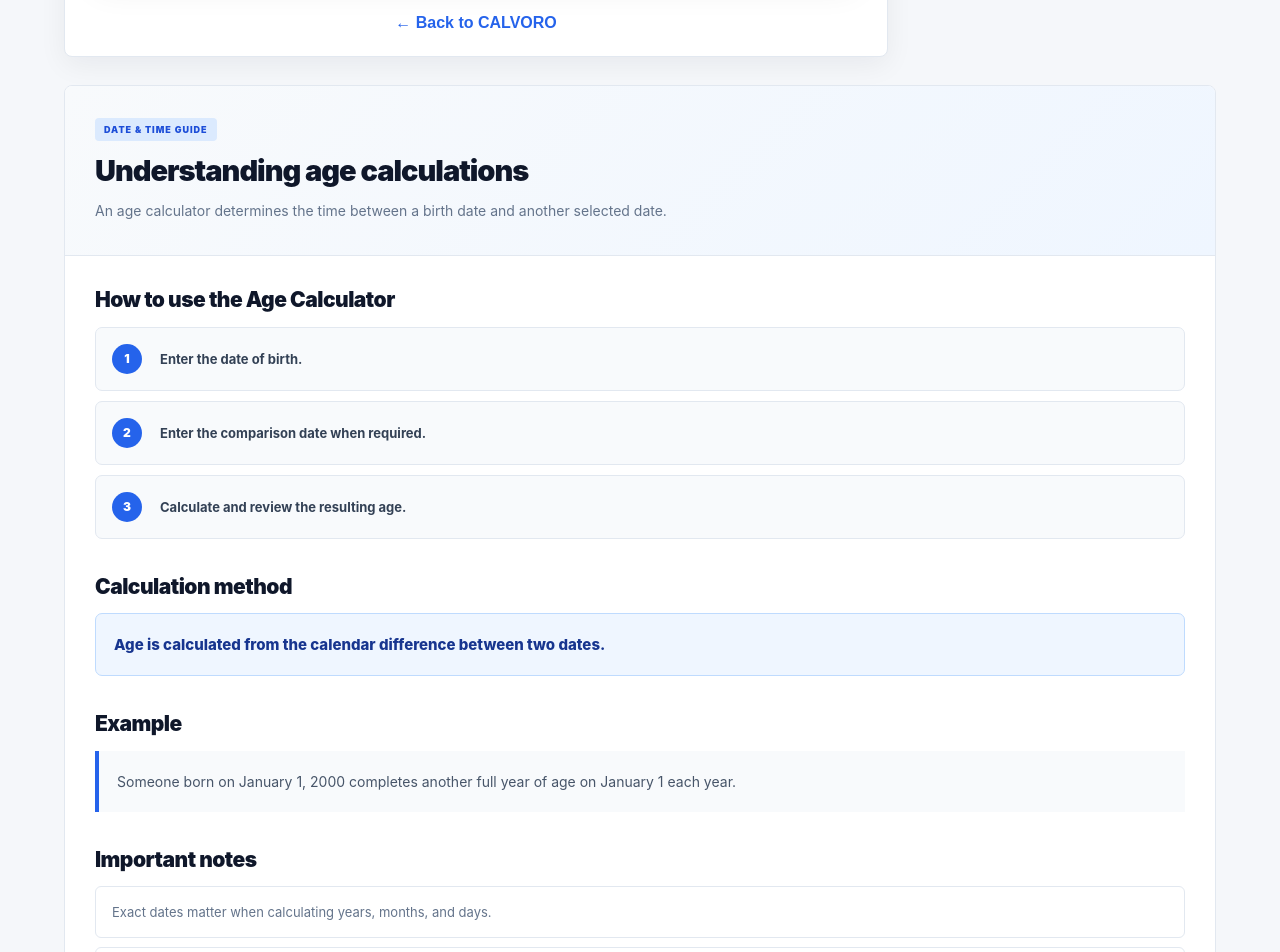
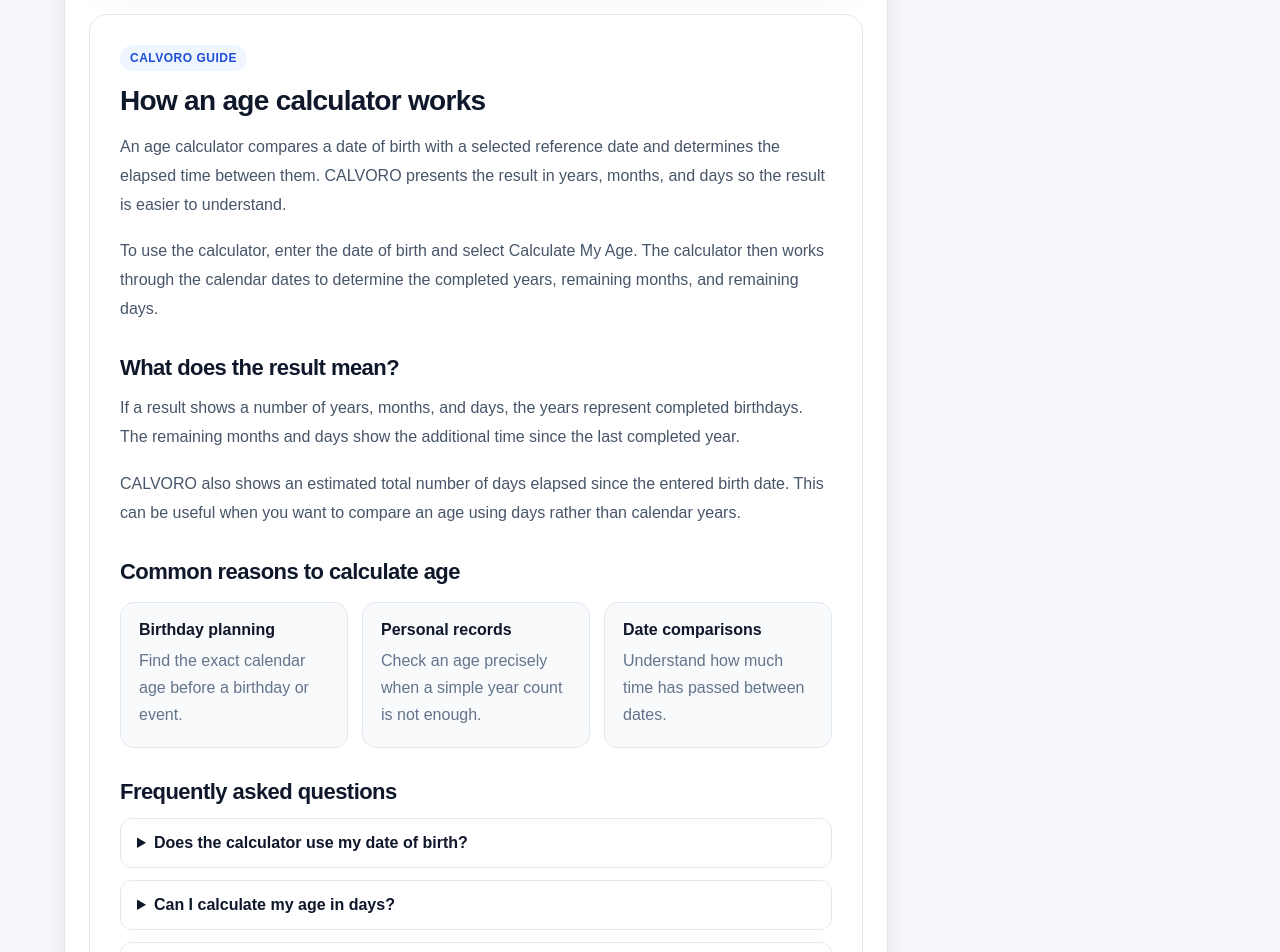
Before and after one commit to shoaib32156/calvoro, a React (Vite) app: page /age in a window 1280 px wide. Shown: the part 1440-2392 px from the top of the page. Built offline with nearby package versions, Linux system fonts and the light colour scheme.

Commit message:
Add age calculator guide

```diff
--- a/src/App.jsx
+++ b/src/App.jsx
@@ -17,6 +17,7 @@ import PrivacyPolicy from "./Pages/PrivacyPolicy.jsx";
 import Terms from "./Pages/Terms.jsx";
 import About from "./Pages/About.jsx";
 import HomeSEOContent from "./Pages/HomeSEOContent.jsx";
+import AgeCalculatorGuide from "./Pages/AgeCalculatorGuide.jsx";
 
 import AISummarizer from "./Pages/AISummarizer.jsx";
 import AITextRewriter from "./AITexterRewriter.jsx";
--- a/src/Pages/AgeCalculator.jsx
+++ b/src/Pages/AgeCalculator.jsx
@@ -1,5 +1,6 @@
 import { useState } from "react";
 import "./AgeCalculator.css";
+import AgeCalculatorGuide from "./AgeCalculatorGuide.jsx";
 
 function AgeCalculator() {
   const [birthDate, setBirthDate] = useState("");
@@ -199,9 +200,13 @@ function AgeCalculator() {
 
           </div>
 
-        </div>
+                </div>
+
+        <AgeCalculatorGuide />
 
         <div className="back-home">
+
+
           <a href="/">
             ← Back to CALVORO
           </a>
--- /dev/null
+++ b/src/Pages/AgeCalculatorGuide.jsx
@@ -0,0 +1,294 @@
+export default function AgeCalculatorGuide() {
+  return (
+    <section
+      style={{
+        marginTop: "30px",
+        padding: "30px",
+        background: "#ffffff",
+        border: "1px solid #e2e8f0",
+        borderRadius: "18px",
+      }}
+    >
+      <div
+        style={{
+          display: "inline-block",
+          padding: "6px 10px",
+          borderRadius: "999px",
+          background: "#eff6ff",
+          color: "#1d4ed8",
+          fontSize: "12px",
+          fontWeight: "800",
+          letterSpacing: "0.5px",
+          textTransform: "uppercase",
+          marginBottom: "12px",
+        }}
+      >
+        CALVORO Guide
+      </div>
+
+      <h2
+        style={{
+          margin: "0 0 14px",
+          color: "#0f172a",
+          fontSize: "28px",
+          lineHeight: "1.3",
+        }}
+      >
+        How an age calculator works
+      </h2>
+
+      <p
+        style={{
+          color: "#475569",
+          fontSize: "16px",
+          lineHeight: "1.8",
+          margin: "0 0 18px",
+        }}
+      >
+        An age calculator compares a date of birth with a selected
+        reference date and determines the elapsed time between them.
+        CALVORO presents the result in years, months, and days so the
+        result is easier to understand.
+      </p>
+
+      <p
+        style={{
+          color: "#475569",
+          fontSize: "16px",
+          lineHeight: "1.8",
+          margin: "0 0 18px",
+        }}
+      >
+        To use the calculator, enter the date of birth and select
+        Calculate My Age. The calculator then works through the calendar
+        dates to determine the completed years, remaining months, and
+        remaining days.
+      </p>
+
+      <h3
+        style={{
+          margin: "30px 0 12px",
+          color: "#0f172a",
+          fontSize: "22px",
+        }}
+      >
+        What does the result mean?
+      </h3>
+
+      <p
+        style={{
+          color: "#475569",
+          fontSize: "16px",
+          lineHeight: "1.8",
+          margin: "0 0 18px",
+        }}
+      >
+        If a result shows a number of years, months, and days, the years
+        represent completed birthdays. The remaining months and days show
+        the additional time since the last completed year.
+      </p>
+
+      <p
+        style={{
+          color: "#475569",
+          fontSize: "16px",
+          lineHeight: "1.8",
+          margin: "0",
+        }}
+      >
+        CALVORO also shows an estimated total number of days elapsed since
+        the entered birth date. This can be useful when you want to compare
+        an age using days rather than calendar years.
+      </p>
+
+      <h3
+        style={{
+          margin: "30px 0 12px",
+          color: "#0f172a",
+          fontSize: "22px",
+        }}
+      >
+        Common reasons to calculate age
+      </h3>
+
+      <div
+        style={{
+          display: "grid",
+          gridTemplateColumns:
+            "repeat(auto-fit, minmax(210px, 1fr))",
+          gap: "14px",
+          marginTop: "16px",
+        }}
+      >
+        <div
+          style={{
+            padding: "18px",
+            background: "#f8fafc",
+            border: "1px solid #e2e8f0",
+            borderRadius: "14px",
+          }}
+        >
+          <strong style={{ color: "#0f172a" }}>
+            Birthday planning
+          </strong>
+          <p
+            style={{
+              color: "#64748b",
+              lineHeight: "1.7",
+              margin: "8px 0 0",
+            }}
+          >
+            Find the exact calendar age before a birthday or event.
+          </p>
+        </div>
+
+        <div
+          style={{
+            padding: "18px",
+            background: "#f8fafc",
+            border: "1px solid #e2e8f0",
+            borderRadius: "14px",
+          }}
+        >
+          <strong style={{ color: "#0f172a" }}>
+            Personal records
+          </strong>
+          <p
+            style={{
+              color: "#64748b",
+              lineHeight: "1.7",
+              margin: "8px 0 0",
+            }}
+          >
+            Check an age precisely when a simple year count is not enough.
+          </p>
+        </div>
+
+        <div
+          style={{
+            padding: "18px",
+            background: "#f8fafc",
+            border: "1px solid #e2e8f0",
+            borderRadius: "14px",
+          }}
+        >
+          <strong style={{ color: "#0f172a" }}>
+            Date comparisons
+          </strong>
+          <p
+            style={{
+              color: "#64748b",
+              lineHeight: "1.7",
+              margin: "8px 0 0",
+            }}
+          >
+            Understand how much time has passed between dates.
+          </p>
+        </div>
+      </div>
+
+      <h3
+        style={{
+          margin: "30px 0 12px",
+          color: "#0f172a",
+          fontSize: "22px",
+        }}
+      >
+        Frequently asked questions
+      </h3>
+
+      <div
+        style={{
+          display: "grid",
+          gap: "12px",
+        }}
+      >
+        <details
+          style={{
+            border: "1px solid #e2e8f0",
+            borderRadius: "12px",
+            padding: "15px 16px",
+          }}
+        >
+          <summary
+            style={{
+              cursor: "pointer",
+              fontWeight: "800",
+              color: "#0f172a",
+            }}
+          >
+            Does the calculator use my date of birth?
+          </summary>
+
+          <p
+            style={{
+              color: "#64748b",
+              lineHeight: "1.7",
+              margin: "10px 0 0",
+            }}
+          >
+            Yes. Enter your date of birth and the calculator uses it to
+            calculate the elapsed calendar time.
+          </p>
+        </details>
+
+        <details
+          style={{
+            border: "1px solid #e2e8f0",
+            borderRadius: "12px",
+            padding: "15px 16px",
+          }}
+        >
+          <summary
+            style={{
+              cursor: "pointer",
+              fontWeight: "800",
+              color: "#0f172a",
+            }}
+          >
+            Can I calculate my age in days?
+          </summary>
+
+          <p
+            style={{
+              color: "#64748b",
+              lineHeight: "1.7",
+              margin: "10px 0 0",
+            }}
+          >
+            CALVORO displays a total-days figure in addition to years,
+            months, and days.
+          </p>
+        </details>
+
+        <details
+          style={{
+            border: "1px solid #e2e8f0",
+            borderRadius: "12px",
+            padding: "15px 16px",
+          }}
+        >
+          <summary
+            style={{
+              cursor: "pointer",
+              fontWeight: "800",
+              color: "#0f172a",
+            }}
+          >
+            Can I enter a future birth date?
+          </summary>
+
+          <p
+            style={{
+              color: "#64748b",
+              lineHeight: "1.7",
+              margin: "10px 0 0",
+            }}
+          >
+            No. A birth date cannot be later than the current date.
+          </p>
+        </details>
+      </div>
+    </section>
+  );
+}
```
